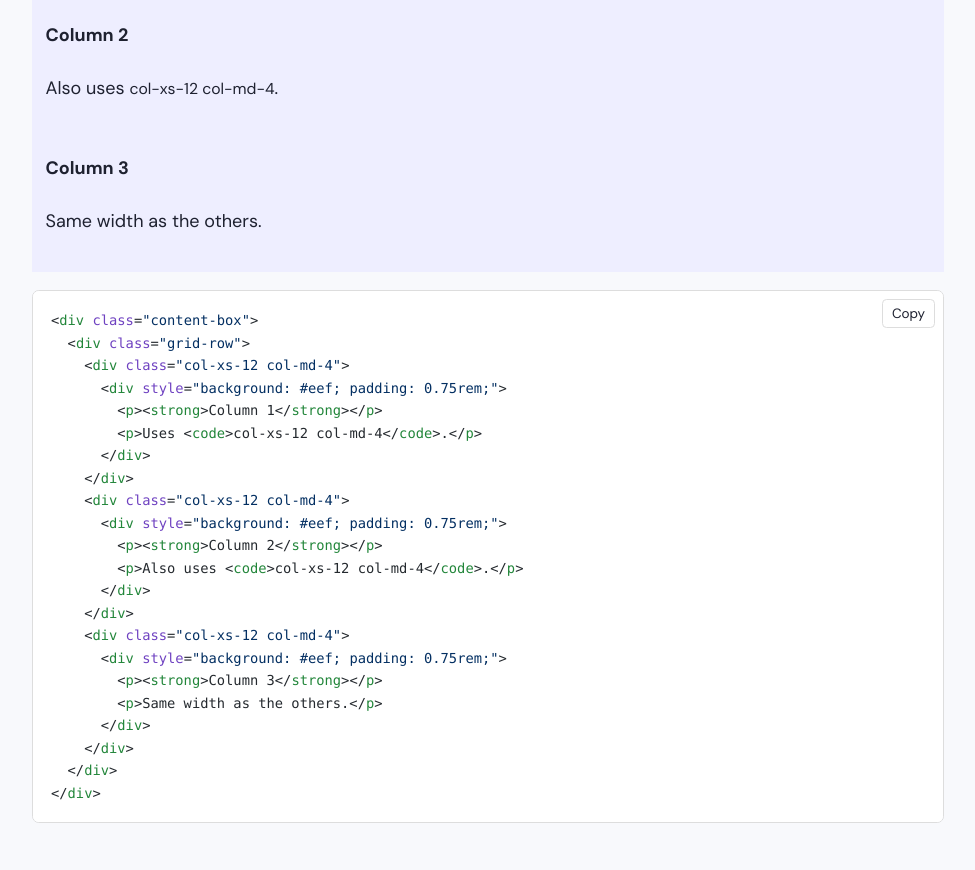
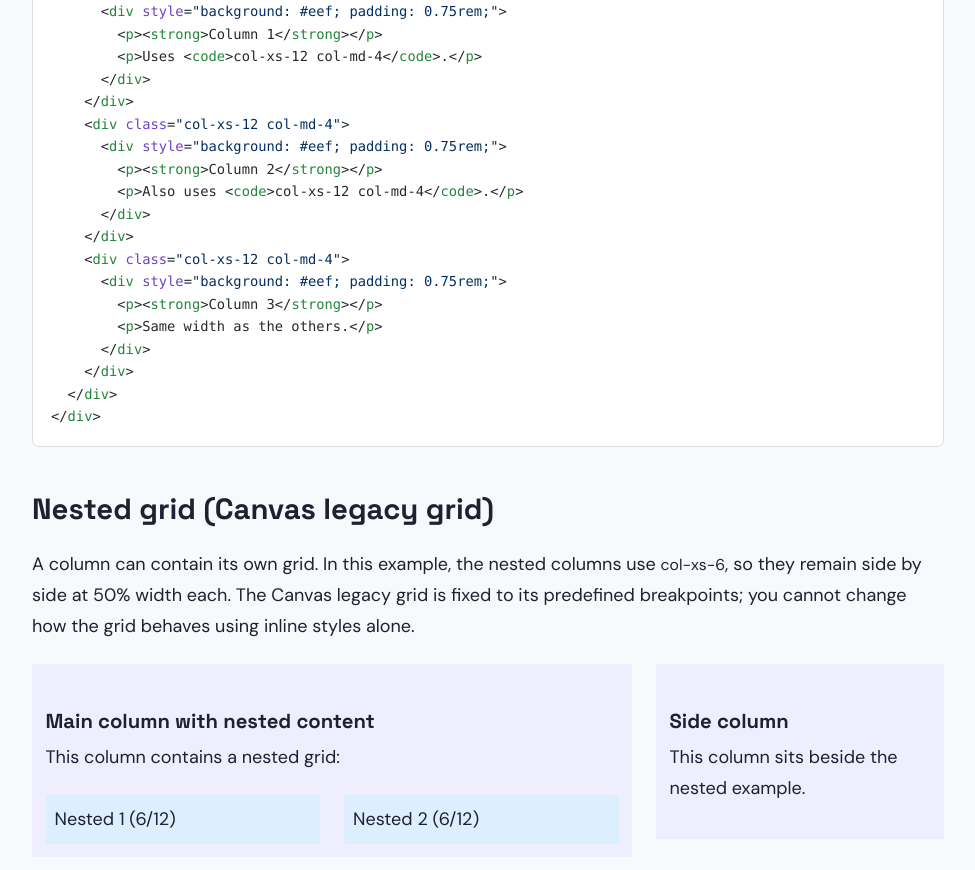
Before and after one commit to Karl-Horning/canvas, a Next.js app: page /grid in a window 1280 px wide. Shown: the part 1900-2770 px from the top of the page, without its empty margins (282-1257 px from the left). Built offline with nearby package versions, Linux system fonts and the light colour scheme.

Commit message:
feat: add Canvas grid styles

```diff
--- a/app/grid/page.tsx
+++ b/app/grid/page.tsx
@@ -3,6 +3,7 @@ import JsonLd from "@/components/JsonLd";
 import PageHeader from "@/components/PageHeader";
 import { generatePageMetadata, generatePageJsonLd } from "@/lib/siteMetadata";
 import { meta } from "./meta";
+import "@/styles/canvas/grid.css";
 
 export const metadata = generatePageMetadata(meta);
 
@@ -81,7 +82,7 @@ export default function page() {
                 vertically. Backgrounds are added here for visibility.
             </p>
 
-            <div className="content-box mb-4">
+            <div className="canvas-preview content-box mb-4">
                 <div className="grid-row">
                     <div className="col-xs-12 col-md-8">
                         <div className="bg-[#eef] dark:bg-[#1e2a4a] p-3">
@@ -130,7 +131,7 @@ export default function page() {
                 becomes full width and stacks vertically.
             </p>
 
-            <div className="content-box mb-4">
+            <div className="canvas-preview content-box mb-4">
                 <div className="grid-row">
                     <div className="col-xs-12 col-md-4">
                         <div className="bg-[#eef] dark:bg-[#1e2a4a] p-3">
@@ -198,7 +199,7 @@ export default function page() {
                 using inline styles alone.
             </p>
 
-            <div className="content-box mb-4">
+            <div className="canvas-preview content-box mb-4">
                 <div className="grid-row">
                     <div className="col-xs-12 col-md-8">
                         <div className="bg-[#eef] dark:bg-[#1e2a4a] p-3">
@@ -262,7 +263,7 @@ export default function page() {
                 The example below uses a highlighted background for visibility.
             </p>
 
-            <div className="content-box mb-4">
+            <div className="canvas-preview content-box mb-4">
                 <div className="grid-row">
                     <div className="col-xs-12">
                         <div className="bg-[#def] dark:bg-[#172d4a] p-4">
--- /dev/null
+++ b/styles/canvas/grid.css
@@ -0,0 +1,77 @@
+/*
+ * Canvas's legacy `.content-box` / `.grid-row` / `.col-xs-*` / `.col-md-*`
+ * grid classes, scoped under `.canvas-preview` so they only apply inside
+ * example wrappers and never leak into the rest of the site.
+ *
+ * Canvas' grid is a modified Flexbox Grid (flexboxgrid.com), with `.row`
+ * renamed to `.grid-row`. Only the column counts actually used on this page
+ * (xs-12, xs-6, md-8, md-4) are included, not the full 1-12 range or the
+ * sm/lg breakpoints.
+ *
+ * Sourced from the real Canvas LMS source (instructure/canvas-lms):
+ * - app/stylesheets/vendor/_flexboxgrid.scss (grid-row, col-*, breakpoints)
+ * - app/stylesheets/components/_spacing.scss (content-box)
+ * - app/stylesheets/base/_ic_mixins.scss (the `clearfix` mixin)
+ * - app/stylesheets/base/mixins/_breakpoints.scss (tablet = 768px)
+ */
+
+.canvas-preview.content-box {
+    clear: both;
+    position: relative;
+    margin: 20px 0;
+}
+
+.canvas-preview.content-box::before,
+.canvas-preview.content-box::after {
+    display: table;
+    content: "";
+    line-height: 0;
+}
+
+.canvas-preview.content-box::after {
+    clear: both;
+}
+
+.canvas-preview .grid-row {
+    box-sizing: border-box;
+    display: flex;
+    flex-direction: row;
+    flex-wrap: wrap;
+    margin-right: -12px;
+    margin-left: -12px;
+}
+
+.canvas-preview .col-xs-12,
+.canvas-preview .col-xs-6,
+.canvas-preview .col-md-8,
+.canvas-preview .col-md-4 {
+    box-sizing: border-box;
+    display: flex;
+    flex-direction: column;
+    flex-grow: 0;
+    flex-shrink: 0;
+    padding-right: 12px;
+    padding-left: 12px;
+}
+
+.canvas-preview .col-xs-12 {
+    flex-basis: 100%;
+    max-width: 100%;
+}
+
+.canvas-preview .col-xs-6 {
+    flex-basis: 50%;
+    max-width: 50%;
+}
+
+@media (min-width: 768px) {
+    .canvas-preview .col-md-8 {
+        flex-basis: 66.6667%;
+        max-width: 66.6667%;
+    }
+
+    .canvas-preview .col-md-4 {
+        flex-basis: 33.3333%;
+        max-width: 33.3333%;
+    }
+}
```
